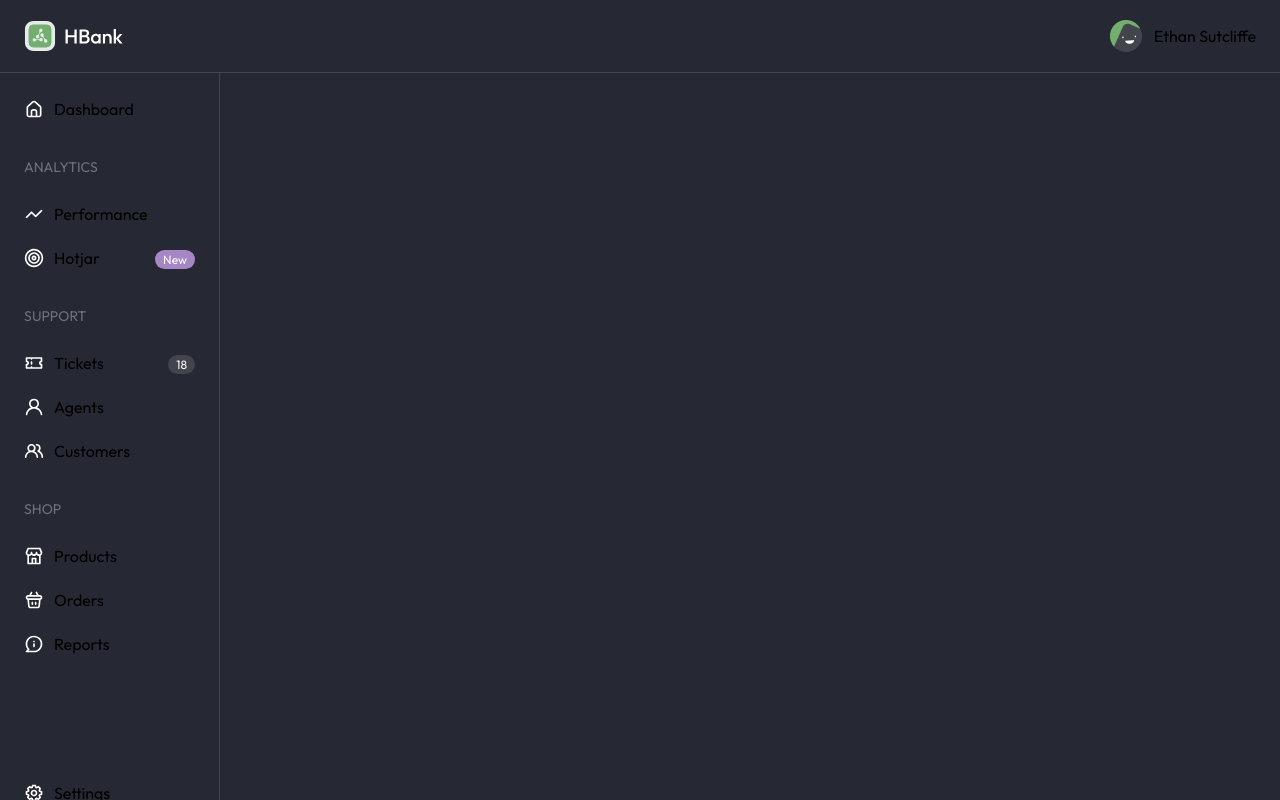
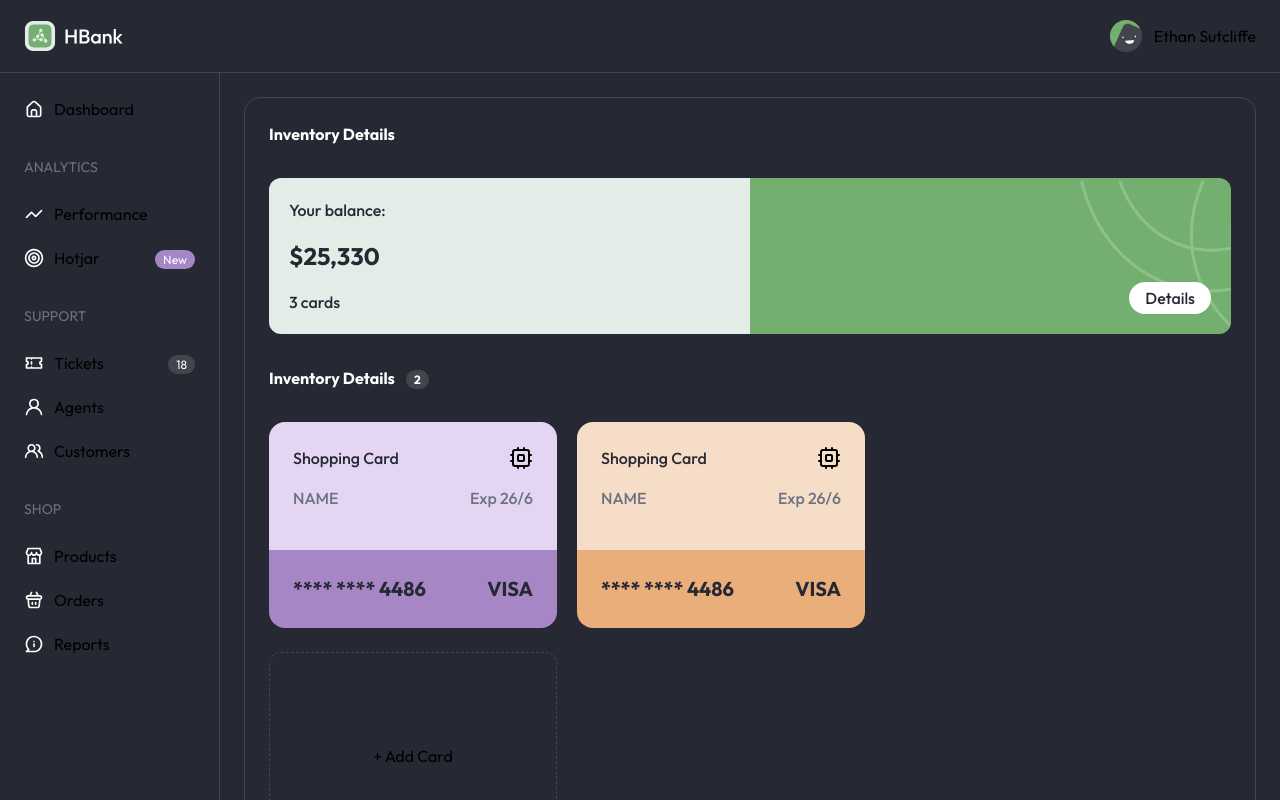
Before and after one commit to EdiedRamos/devchallenges, a Next.js app: page /bank-dashboard in a window 1280 px wide. Shown: the top 800 px of the page. Built offline with nearby package versions, Linux system fonts and the light colour scheme.

Commit message:
feat: update content styles

```diff
--- a/src/app/bank-dashboard/(components)/content.tsx
+++ b/src/app/bank-dashboard/(components)/content.tsx
@@ -21,9 +21,18 @@ function YourBalance() {
 
 export function Content() {
   return (
-    <main>
-      <YourBalance />
+    <main className="border-[1px] border-bdb-gray-200 flex-1 m-6 p-6 rounded-2xl">
+      <h4 className="text-bdb-white font-bold">Inventory Details</h4>
+      <div className="mt-8">
+        <YourBalance />
+      </div>
 
+      <h4 className="text-bdb-white font-bold my-8">
+        Inventory Details{" "}
+        <span className="ml-2 text-bdb-white text-cs-12 px-2 py-[2px] rounded-xl bg-bdb-gray-200">
+          2
+        </span>
+      </h4>
       <div className="flex flex-wrap gap-5">
         <ShoppingCard
           primaryBg="bg-bdb-purple-100"
@@ -34,7 +43,10 @@ export function Content() {
           secondaryBg="bg-bdb-orange-200"
         />
       </div>
-      <AddCard />
+
+      <div className="mt-6 mb-8">
+        <AddCard />
+      </div>
 
       <section className="flex flex-wrap justify-around border-[1px] border-bdb-gray-200 rounded-xl p-5">
         <Info
--- a/src/app/bank-dashboard/page.tsx
+++ b/src/app/bank-dashboard/page.tsx
@@ -4,8 +4,10 @@ export default function BankDashboard() {
   return (
     <div className="min-h-screen bg-bdb-dark">
       <Header />
-      <Navigation />
-      <Content />
+      <div className="flex">
+        <Navigation />
+        <Content />
+      </div>
       <Aside />
     </div>
   );
```
